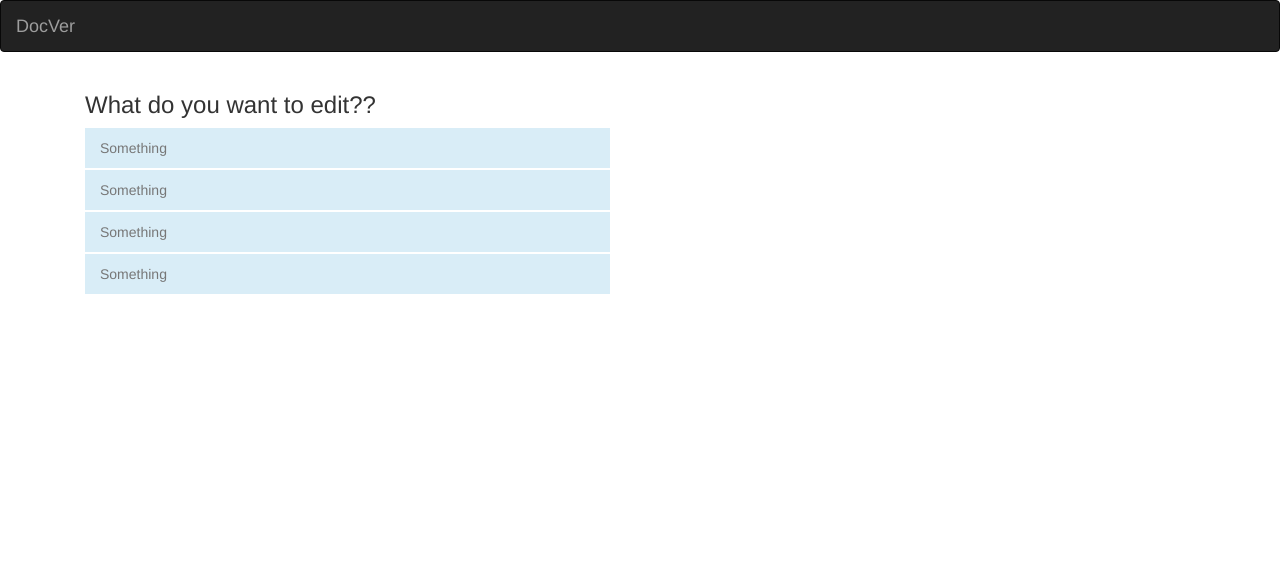
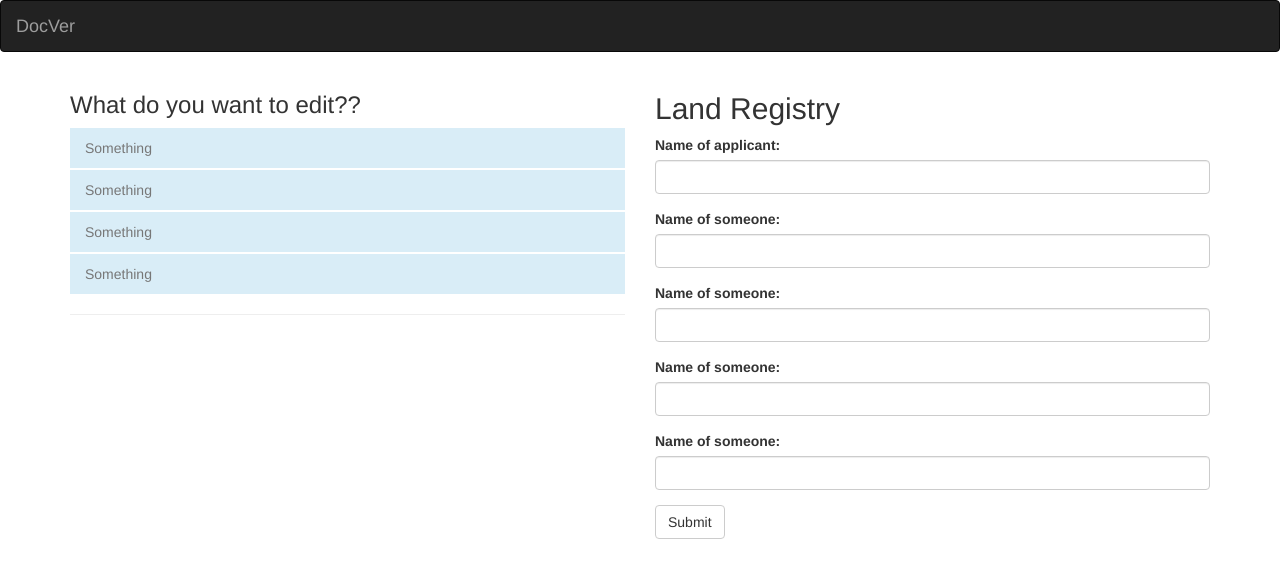
Before and after one commit to Kerala-Blockchain-Academy/docver, an Angular app in the folder docVer/: page / in a window 1280 px wide. Shown: the top 578 px of the page. Built offline with nearby package versions, Linux system fonts and the light colour scheme.

Commit message:
Added list, login

```diff
--- a/docVer/src/app/app.component.html
+++ b/docVer/src/app/app.component.html
@@ -13,6 +13,9 @@
       <app-listof></app-listof>
       <hr>
     </div>
+    <div class="col-md-6">
+      <app-new-document></app-new-document>
+    </div>
 
   </div>
   <!-- <app-login></app-login> -->
--- a/docVer/src/app/app.module.ts
+++ b/docVer/src/app/app.module.ts
@@ -5,12 +5,16 @@ import { AppRoutingModule } from './app-routing.module';
 import { AppComponent } from './app.component';
 import { LoginComponent } from './login/login.component';
 import { ListofComponent } from './listof/listof.component';
+import { NewDocumentComponent } from './new-document/new-document.component';
+import { ButtonsComponent } from './buttons/buttons.component';
 
 @NgModule({
   declarations: [
     AppComponent,
     LoginComponent,
-    ListofComponent
+    ListofComponent,
+    NewDocumentComponent,
+    ButtonsComponent
   ],
   imports: [
     BrowserModule,
--- /dev/null
+++ b/docVer/src/app/buttons/buttons.component.html
@@ -0,0 +1,15 @@
+<div class="row" *ngIf="displayButton">
+    <div class="col-md-2"></div>
+    <div class="col-md-2">
+      <div class="pull-left">
+        <button class="btn btn-primary" style="margin-top:100px">Generate</button>
+      </div>
+
+    </div>
+    <div class="col-md-2"></div>
+    <div class="col-md-3">
+      <div class="pull-right">
+        <button class="btn btn-success" style="margin-top:100px">Verify</button>
+      </div>
+    </div>
+  </div>
--- /dev/null
+++ b/docVer/src/app/buttons/buttons.component.ts
@@ -0,0 +1,15 @@
+import { Component, OnInit } from '@angular/core';
+
+@Component({
+  selector: 'app-buttons',
+  templateUrl: './buttons.component.html',
+  styleUrls: ['./buttons.component.css']
+})
+export class ButtonsComponent implements OnInit {
+
+  constructor() { }
+
+  ngOnInit() {
+  }
+
+}
--- a/docVer/src/app/listof/listof.component.html
+++ b/docVer/src/app/listof/listof.component.html
@@ -1,8 +1,8 @@
-<div class="col-md-12 ">
-  <h3>What do you want to edit??</h3>
-    <ul class="nav nav-pills nav-stacked primary">
-      <li class="bg-info" *ngFor="let document of documents" ><a class=" text-muted" data-toggle="tab" href="#" >{{document.name}}</a></li>
-    </ul>
-
-
+<div class="row">
+  <div class="col-md-12 ">
+    <h3>What do you want to edit??</h3>
+      <ul class="nav nav-pills nav-stacked primary">
+        <li class="bg-info" *ngFor="let document of documents" (click)=" onListclick()"><a class=" text-muted" data-toggle="tab" href="#" >{{document.name}}</a></li>
+      </ul>
+  </div>
 </div>
--- a/docVer/src/app/listof/listof.component.ts
+++ b/docVer/src/app/listof/listof.component.ts
@@ -7,6 +7,8 @@ import { formlist} from './listof.model'
   styleUrls: ['./listof.component.css']
 })
 export class ListofComponent implements OnInit {
+  displayButton=false;
+  displayForm=false;
   public documents:formlist[]=[
     new formlist('Something','Someotherthing'),
     new formlist('Something','Someotherthing'),
@@ -18,5 +20,11 @@ export class ListofComponent implements OnInit {
 
   ngOnInit() {
   }
+  onListclick(){
+    this.displayButton=!this.displayButton
+  }
+  onButtonclick(){
+    this.displayForm=!this.displayForm
+  }
 
 }
--- /dev/null
+++ b/docVer/src/app/new-document/new-document.component.html
@@ -0,0 +1,26 @@
+
+<h2>Land Registry</h2>
+<form action="/action_page.php">
+  <div class="form-group">
+    <label for="text">Name of applicant:</label>
+    <input type="text" class="form-control" id="email" name="email">
+  </div>
+  <div class="form-group">
+    <label for="pwd">Name of someone:</label>
+    <input type="text" class="form-control" id="pwd"  name="pwd">
+  </div>
+  <div class="form-group">
+    <label for="pwd">Name of someone:</label>
+    <input type="text" class="form-control" id="pwd"  name="pwd">
+  </div>
+  <div class="form-group">
+    <label for="pwd">Name of someone:</label>
+    <input type="text" class="form-control" id="pwd"  name="pwd">
+  </div>
+  <div class="form-group">
+    <label for="pwd">Name of someone:</label>
+    <input type="text" class="form-control" id="pwd"  name="pwd">
+  </div>
+
+  <button type="submit" class="btn btn-default">Submit</button>
+</form>
--- /dev/null
+++ b/docVer/src/app/new-document/new-document.component.ts
@@ -0,0 +1,15 @@
+import { Component, OnInit } from '@angular/core';
+
+@Component({
+  selector: 'app-new-document',
+  templateUrl: './new-document.component.html',
+  styleUrls: ['./new-document.component.css']
+})
+export class NewDocumentComponent implements OnInit {
+
+  constructor() { }
+
+  ngOnInit() {
+  }
+
+}
```
Also changed, not shown: docVer/src/app/buttons/buttons.component.css (added), docVer/src/app/new-document/new-document.component.css (added), 2 other files (tests, documents, lock files or other folders).
